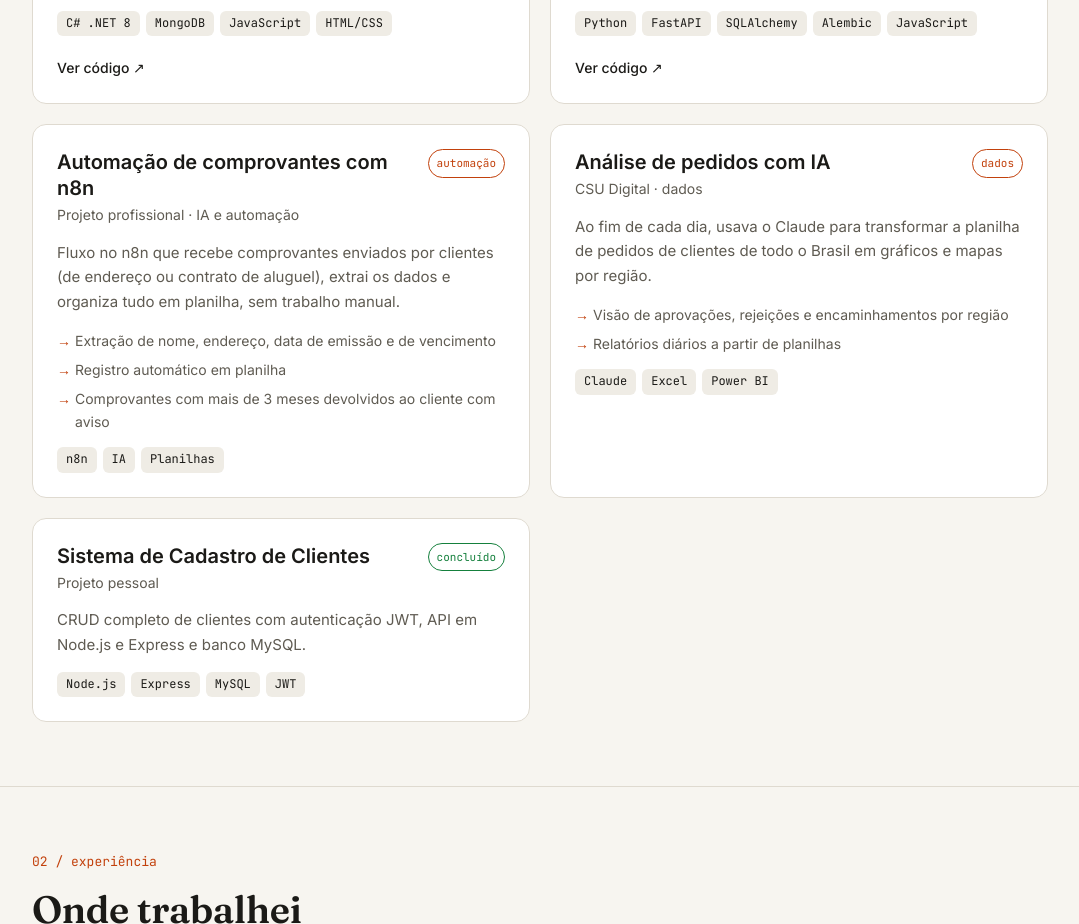
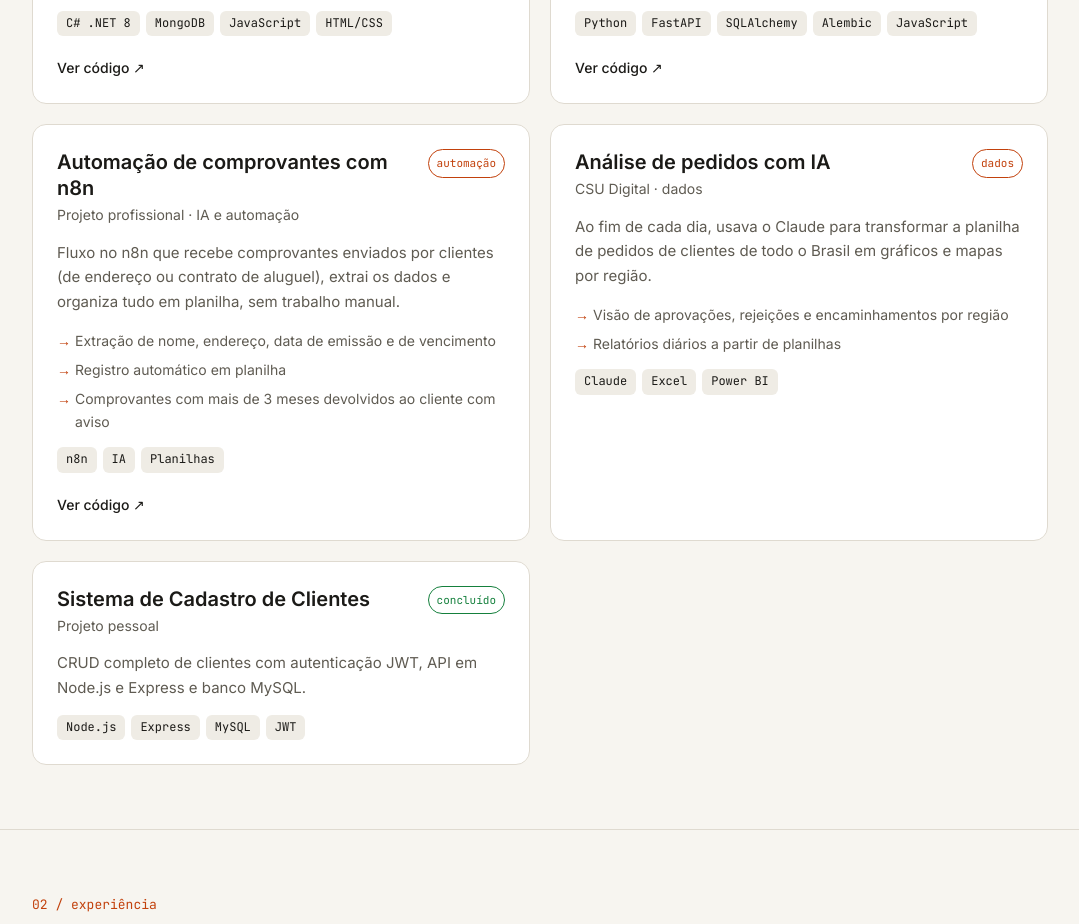
Before and after one commit to jvcmoura/jvcmoura.github.io, a plain HTML site: page index.html in a window 1280 px wide. Shown: the part 1833-2757 px from the top of the page, without its empty margins (100-1179 px from the left). Drawn offline with Linux system fonts and the light colour scheme; no server answers.

Commit message:
Adiciona link do repositório n8n-comprovantes
Co-Authored-By: Claude Fable 5.2 <noreply@anthropic.com>

```diff
--- a/index.html
+++ b/index.html
@@ -381,6 +381,10 @@ main,footer{position:relative;z-index:1}
             <li>Comprovantes com mais de 3 meses devolvidos ao cliente com aviso</li>
           </ul>
           <div class="tags"><span class="tag">n8n</span><span class="tag">IA</span><span class="tag">Planilhas</span></div>
+          <div class="card-links">
+            <a href="https://github.com/jvcmoura/n8n-comprovantes" target="_blank" rel="noopener">Ver código ↗</a>
+            <span class="meta" data-repo="n8n-comprovantes"></span>
+          </div>
         </article>
 
         <article class="card reveal">
@@ -935,7 +939,7 @@ main,footer{position:relative;z-index:1}
   if (!reduced) requestAnimationFrame(loop);
 
   // dados ao vivo do GitHub: linguagem e data de atualização + novos repositórios
-  var featured = ['PIM2026-2SEMESTRE','PIM2026','PROJETOS'];
+  var featured = ['PIM2026-2SEMESTRE','PIM2026','PROJETOS','n8n-comprovantes'];
   fetch('https://api.github.com/users/jvcmoura/repos?per_page=100&sort=updated')
     .then(function(r){ return r.ok ? r.json() : []; })
     .then(function(repos){
```
